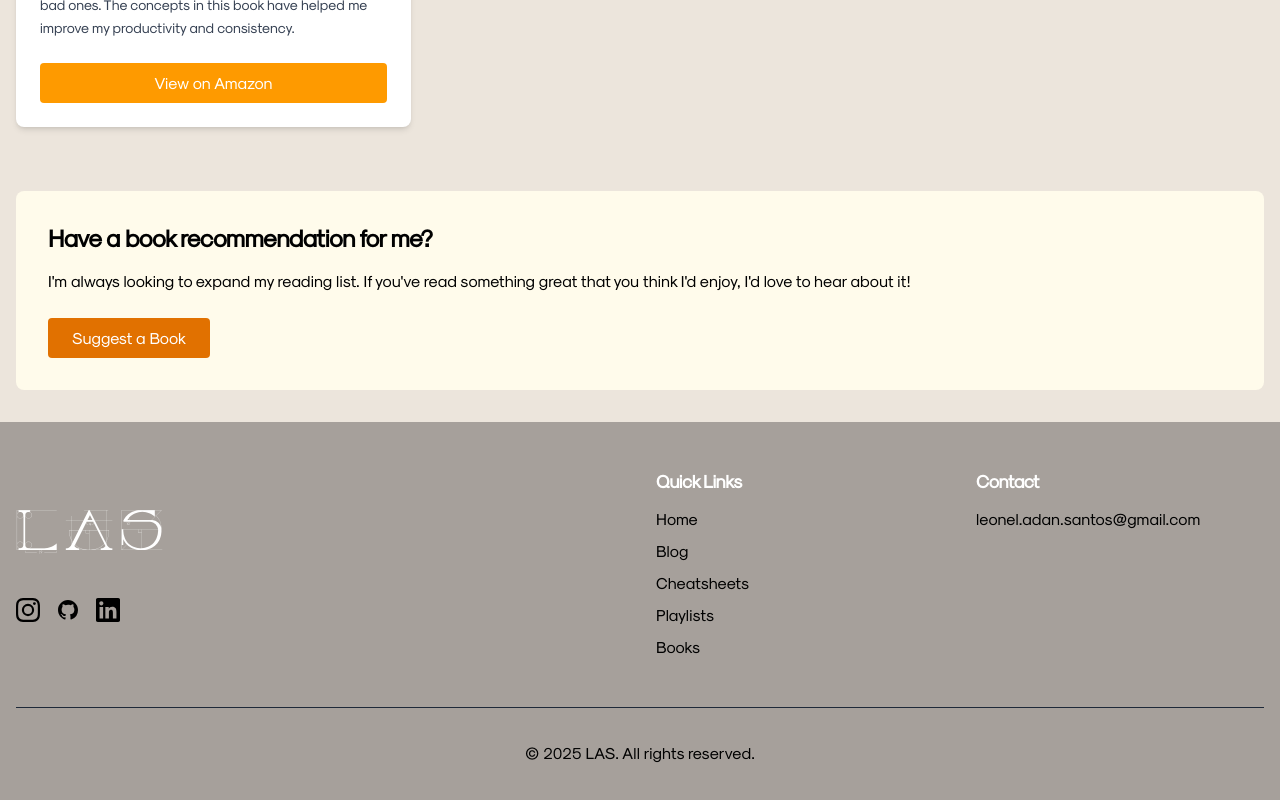
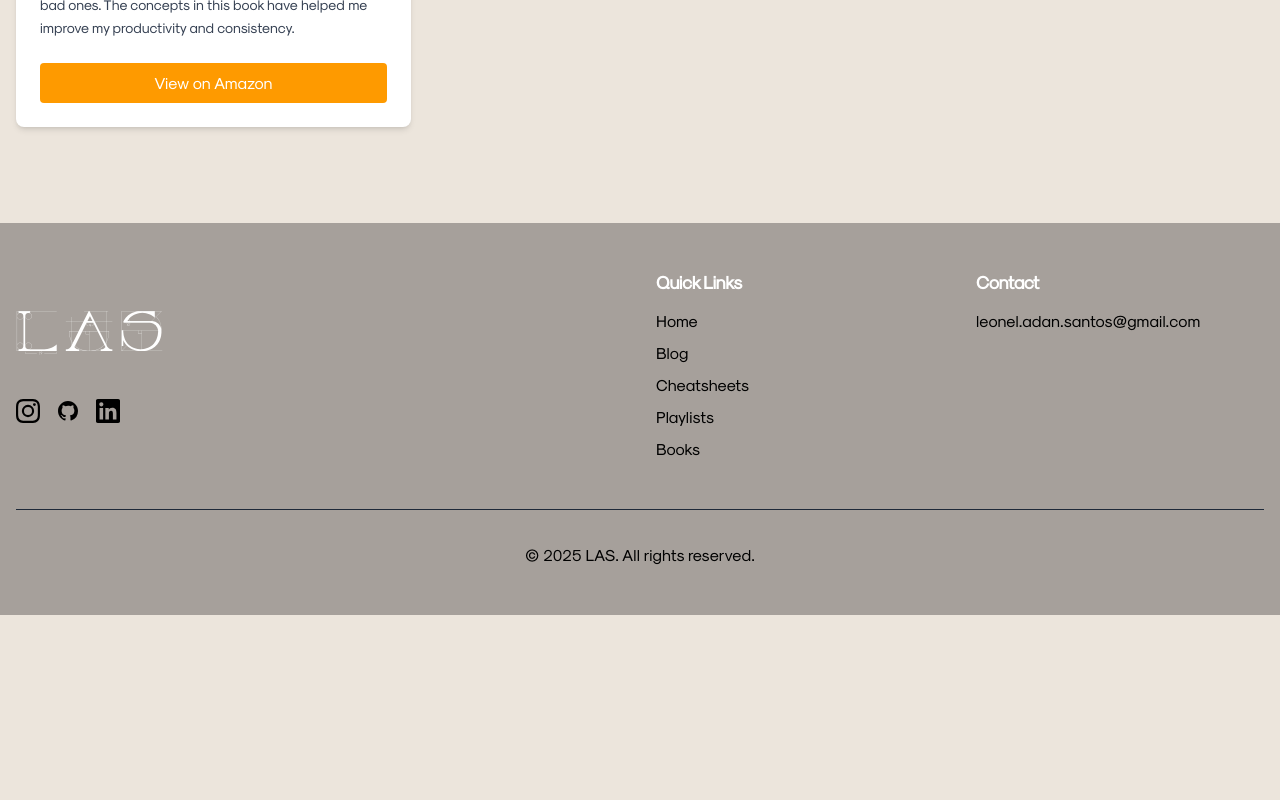
Before and after one commit to leonelSantos/This-Is-Leo, a Next.js app in the folder mind-of-leo/: page /books in a window 1280 px wide. Shown: the part 2371-3171 px from the top of the page. After the commit the page ends 2986 px from the top, so only its background shows below. Built offline with nearby package versions, Linux system fonts and the light colour scheme.

Commit message:
- Created page transitions

```diff
--- a/mind-of-leo/src/app/blog/page.tsx
+++ b/mind-of-leo/src/app/blog/page.tsx
@@ -1,4 +1,3 @@
-// src/app/blog/page.tsx
 'use client';
 
 import { useState, useEffect } from 'react';
--- a/mind-of-leo/src/app/books/page.tsx
+++ b/mind-of-leo/src/app/books/page.tsx
@@ -3,7 +3,7 @@ import Image from 'next/image';
 import BookRecommendation from '@/components/BookRecommendation';
 
 export const metadata: Metadata = {
-  title: 'Book Recommendations | YourName.dev',
+  title: 'Book Recommendations | LAS.dev',
   description: 'A curated collection of books that have shaped my thinking on technology, economics, science, and more.',
 };
 
@@ -111,18 +111,6 @@ export default function BooksPage() {
         </section>
       ))}
 
-      <div className="mt-16 bg-amber-50 p-8 rounded-lg">
-        <h2 className="text-2xl font-bold mb-4">Have a book recommendation for me?</h2>
-        <p className="mb-6">
-          I'm always looking to expand my reading list. If you've read something great that you think I'd enjoy, I'd love to hear about it!
-        </p>
-        <a
-          href="mailto:yourname@example.com?subject=Book%20Recommendation"
-          className="inline-block bg-amber-600 text-white px-6 py-2 rounded hover:bg-amber-700"
-        >
-          Suggest a Book
-        </a>
-      </div>
     </div>
   );
 }
--- a/mind-of-leo/src/app/layout.tsx
+++ b/mind-of-leo/src/app/layout.tsx
@@ -3,6 +3,7 @@ import { Inter } from 'next/font/google';
 import '@/styles/globals.css';
 import Navigation from '@/components/Navigation';
 import Footer from '@/components/Footer';
+import PageTransition from '@/components/PageTransitions'; // Add this import
 
 const inter = Inter({ subsets: ['latin'] });
 
@@ -26,7 +27,9 @@ export default function RootLayout({
         <div className="flex flex-col min-h-screen">
           <Navigation />
           <div className="flex-grow">
-            {children}
+            <PageTransition>
+              {children}
+            </PageTransition>
           </div>
           <Footer />
         </div>
--- a/mind-of-leo/src/app/page.tsx
+++ b/mind-of-leo/src/app/page.tsx
@@ -1,9 +1,4 @@
 'use client'
-
-import Link from 'next/link';
-import Image from 'next/image';
-import BlogPostCard from '@/components/BlogPostCard';
-import CheatSheetCard from '@/components/CheatSheetCard';
 
 import { useRef, useEffect } from 'react';
 import styles from './page.module.css'
--- a/mind-of-leo/src/app/playlists/page.tsx
+++ b/mind-of-leo/src/app/playlists/page.tsx
@@ -74,12 +74,6 @@ export default function PlaylistsPage() {
 
   return (
     <main ref={container} className={styles.main}>
-      <div className={styles.header}>
-        <h1>My Spotify Playlists</h1>
-        <p>
-          Music has always been an essential part of my life and work. Here are some of my carefully curated playlists for different moods and activities.
-        </p>
-      </div>
 
       {playlists.map((playlist, i) => {
         // Calculate target scale for each card
--- /dev/null
+++ b/mind-of-leo/src/components/PageTransitions.tsx
@@ -0,0 +1,32 @@
+'use client';
+
+import React from 'react';
+import { motion, AnimatePresence } from 'framer-motion';
+import { usePathname } from 'next/navigation';
+
+interface PageTransitionProps {
+  children: React.ReactNode;
+}
+
+export default function PageTransition({ children }: PageTransitionProps) {
+  const pathname = usePathname();
+
+  // Skip transition for homepage to preserve your existing animations
+  if (pathname === '/') {
+    return <>{children}</>;
+  }
+
+  return (
+    <AnimatePresence mode="wait">
+      <motion.div
+        key={pathname}
+        initial={{ opacity: 0, y: 10 }}
+        animate={{ opacity: 1, y: 0 }}
+        exit={{ opacity: 0, y: -10 }}
+        transition={{ duration: 0.3 }}
+      >
+        {children}
+      </motion.div>
+    </AnimatePresence>
+  );
+}
```
Also changed, not shown: mind-of-leo/src/styles/globals.css (line endings or trailing spaces).
